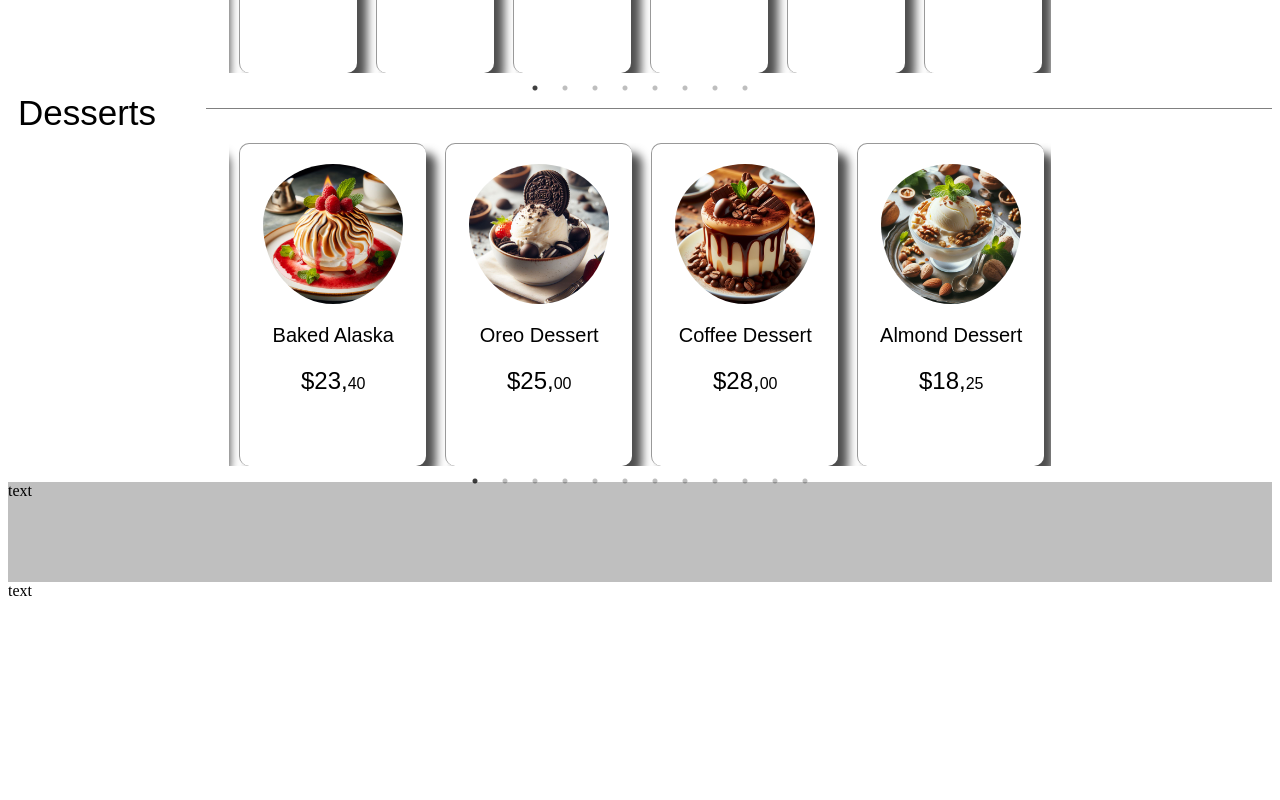
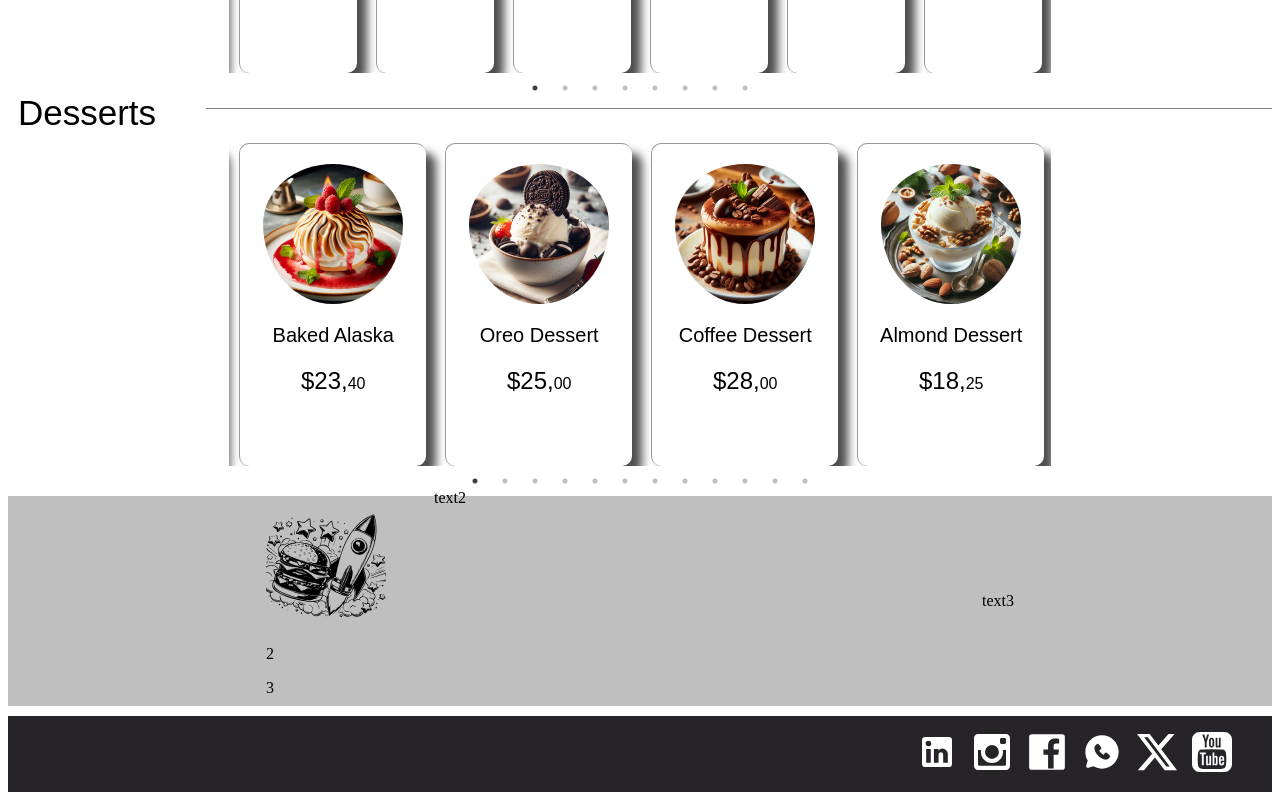
Before and after one commit to sergioing1000/BL, a React (Vite) app: page / in a window 1280 px wide. Shown: the part 1868-2668 px from the top of the page. Before the commit the page ends 2476 px from the top, so only its background shows below. Built offline with nearby package versions, Linux system fonts and the light colour scheme; the HTML template or start-up script is replaced by a standard one; a web font is replaced by a local one.

Commit message:
modified:   src/App.jsx 	modified:   src/Components/Wcontent/Wcontent.css 	modified:   src/Components/footer/Footercontent.jsx 	modified:   src/Components/footer/fcontent.css 	new file:   src/assets/images/logo - copia.jpeg 	new file:   src/assets/images/logo-copia.svg

```diff
--- a/src/App.jsx
+++ b/src/App.jsx
@@ -14,14 +14,10 @@ function App() {
 
   return (
     <>
-
       <Header />
       <Wcontent />
       <BodyMenu />
       <FooterCont />
-
-      <div>text</div>
-
     </>
   );
 }
--- a/src/Components/Wcontent/Wcontent.css
+++ b/src/Components/Wcontent/Wcontent.css
@@ -27,7 +27,6 @@
   font-size: 110px;
   color: #404854;
   text-shadow: 2px 2px 4px rgba(0, 0, 0, 5);
-
 }
 
 .Wcontent {
--- a/src/Components/footer/Footercontent.jsx
+++ b/src/Components/footer/Footercontent.jsx
@@ -2,10 +2,67 @@ import React from "react";
 
 import "./fcontent.css";
 
+import companyLogo from "../../assets/images/logo-copia.svg";
+
+import linkedin from "../../assets/icons/social/linkedin-wh.svg";
+import instagram from "../../assets/icons/social/instagram-wh.svg";
+import facebook from "../../assets/icons/social/facebook-wh.svg";
+import whatsapp from "../../assets/icons/social/whatsapp-wh.svg";
+import twitter from "../../assets/icons/social/x-wh.svg";
+import youtube from "../../assets/icons/social/youtube-sq-wh.svg";
+
+
 const Fcontent = () => {
   return (
     <div className="Fcontent">
-      <p>text</p>
+      <div className="Fcontent_up">
+        <div className="Fcontent_up_left">
+          <div className="Fcontent_up_left_1">
+            <p>
+              <img className="FcontentLogo" src={companyLogo} alt="Logo" width={120} />
+            </p>
+            <p>2</p>
+            <p>3</p>
+          </div>
+          <div>text2</div>
+        </div>
+        <div className="Fcontent_up_right">text3</div>
+      </div>
+      <div className="Fcontent_line"></div>
+      <div className="Fcontent_down">
+        <ul className="Fcontent_down_list">
+          <li>
+            <a href="https://www.linkedin.com/" target="_blank">
+              <img src={linkedin} alt="LinkedIn Logo" width={40} />
+            </a>
+          </li>
+          <li>
+            <a href="https://www.instagram.com/" target="_blank">
+              <img src={instagram} alt="Instagram Logo" width={40} />
+            </a>
+          </li>
+          <li>
+            <a href="https://www.facebook.com/" target="_blank">
+              <img src={facebook} alt="Facebbok Logo" width={40} />
+            </a>
+          </li>
+          <li>
+            <a href="https://web.whatsapp.com/" target="_blank">
+              <img src={whatsapp} alt="Whatsapp Logo" width={40} />
+            </a>
+          </li>
+          <li>
+            <a href="https://twitter.com/" target="_blank">
+              <img src={twitter} alt="X Logo" width={40} />
+            </a>
+          </li>
+          <li>
+            <a href="https://www.youtube.com/" target="_blank">
+              <img src={youtube} alt="youtube Logo" width={40} />
+            </a>
+          </li>
+        </ul>
+      </div>
     </div>
   );
 };
--- a/src/Components/footer/fcontent.css
+++ b/src/Components/footer/fcontent.css
@@ -3,8 +3,54 @@
     src: url('../../../../assets/fonts/Amasis.otf') format('opentype');
 }
 
+.Fcontent{
+  padding-top: 30px;
 
-.Fcontent{
-  background-color: rgb(191,191,191);
-  height: 100px;
+  display: flex;
+  flex-direction: column;
 }
+
+.Fcontent_up{
+  background-color: #BFBFBF;
+  height: 210px;
+  display: flex;
+  flex-direction: row;
+  justify-content: space-around;
+  align-items: center;
+
+}
+
+.Fcontent_up_left{
+  width: 200px;
+  display: flex;
+  justify-content: space-between;
+}
+
+.FcontentLogo{
+  border-radius: 20px;
+}
+
+.Fcontent_up_left_1{
+  width: 120px;
+
+}
+
+.Fcontent_line{
+  height: 10px;
+  background-color: white;
+}
+
+.Fcontent_down{
+  background-color: #262329;
+}
+
+.Fcontent_down_list{
+  list-style-type: none;
+  display: flex;
+  flex-direction: row;
+  justify-content: flex-end;
+  color: white;
+  gap: 15px;
+  padding-left: 40px;
+  padding-right: 40px;
+}
```
Also changed, not shown: src/assets/images/logo - copia.jpeg (added), src/assets/images/logo-copia.svg (added).
